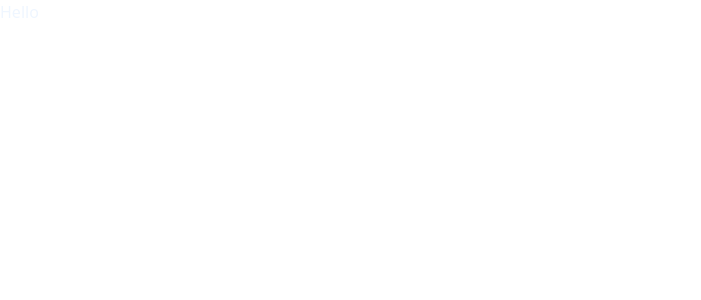
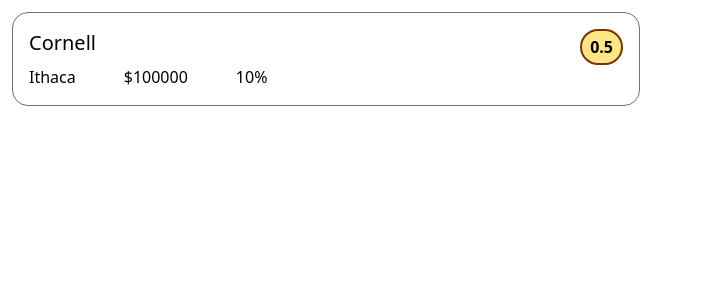
Before and after one commit to cfgcolumbus25/Team-16, a React app in the folder frontend/: page / in a window 1280 px wide. Shown: the top 300 px of the page, without its empty margins (0-701 px from the left). Built offline with nearby package versions, Linux system fonts and the light colour scheme; the HTML template or start-up script is replaced by a standard one.

Commit message:
making college cards

```diff
--- a/frontend/src/App.tsx
+++ b/frontend/src/App.tsx
@@ -1,16 +1,15 @@
-import { useState } from 'react'
-import reactLogo from './assets/react.svg'
-import viteLogo from '/vite.svg'
-import './App.css'
+import { useState } from "react";
+import reactLogo from "./assets/react.svg";
+import viteLogo from "/vite.svg";
+import CollegeContainer from "./containers/collegeContainer";
+import "./App.css";
 
 function App() {
-  const [count, setCount] = useState(0)
-
   return (
-    <>
-      <p className='text-blue-50'>Hello</p>
-    </>
-  )
+    <div className="m-3">
+      <CollegeContainer />
+    </div>
+  );
 }
 
-export default App
+export default App;
--- a/frontend/src/components/collegeCards.tsx
+++ b/frontend/src/components/collegeCards.tsx
@@ -1,9 +1,40 @@
-import React from 'react'
+import React from "react";
+export type collegeDisplay = {
+  id: number;
+  collegeName: string;
+  location?: string;
+  cost?: number;
+  acceptanceRate?: number;
+  clepAccept: number;
+};
 
-const collegeCards = () => {
+const CollegeCards = ({
+  id,
+  collegeName,
+  location,
+  cost,
+  acceptanceRate,
+  clepAccept,
+}: collegeDisplay) => {
   return (
-    <div>collegeCards</div>
-  )
-}
+    <div
+      className="border rounded-2xl p-4 border-gray-500 bg-white hover:shadow-md transition-shadow"
+      style={{ cursor: "pointer" }}
+    >
+      <div className="flex justify-between">
+        <div className="text-xl">{collegeName}</div>
+        <div className={`px-2 py-1 rounded-full bg-amber-200 border-amber-900 border-2`}>
+          <div className={`font-semibold`}>{clepAccept}</div>
+        </div>
+      </div>
 
-export default collegeCards
+      <div className="flex flex-row space-x-12">
+        <p>{location}</p>
+        <p>${cost}</p>
+        <p>{acceptanceRate}%</p>
+      </div>
+    </div>
+  );
+};
+
+export default CollegeCards;
--- /dev/null
+++ b/frontend/src/containers/CollegeContainer.tsx
@@ -0,0 +1,20 @@
+import React, { useState } from "react";
+import CollegeCards from "../components/collegeCards";
+
+const CollegeContainer = () => {
+  const [colleges, setColleges] = useState([]);
+  return (
+    <div className="w-[50%]">
+      <CollegeCards
+        id={1}
+        collegeName="Cornell"
+        location="Ithaca"
+        cost={100000}
+        acceptanceRate={10}
+        clepAccept={10/20}
+      />
+    </div>
+  );
+};
+
+export default CollegeContainer;
```
